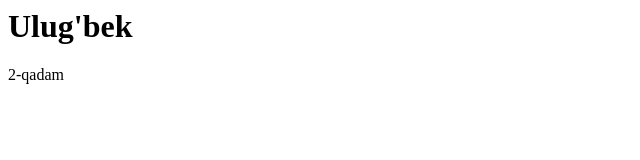
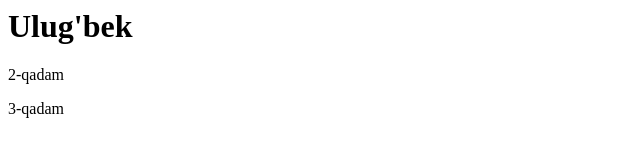
Before and after one commit to ulugbek20151712secret-spec/Branching, a plain HTML site: page index.html in a window 1280 px wide. Shown: the full height of the page, 0-640 px from the left. Drawn offline with Linux system fonts and the light colour scheme.

Commit message:
3-commit

```diff
--- a/index.html
+++ b/index.html
@@ -1,2 +1,3 @@
 <h1>Ulug'bek</h1>
 <p>2-qadam</p>
+<p>3-qadam</p>
```
